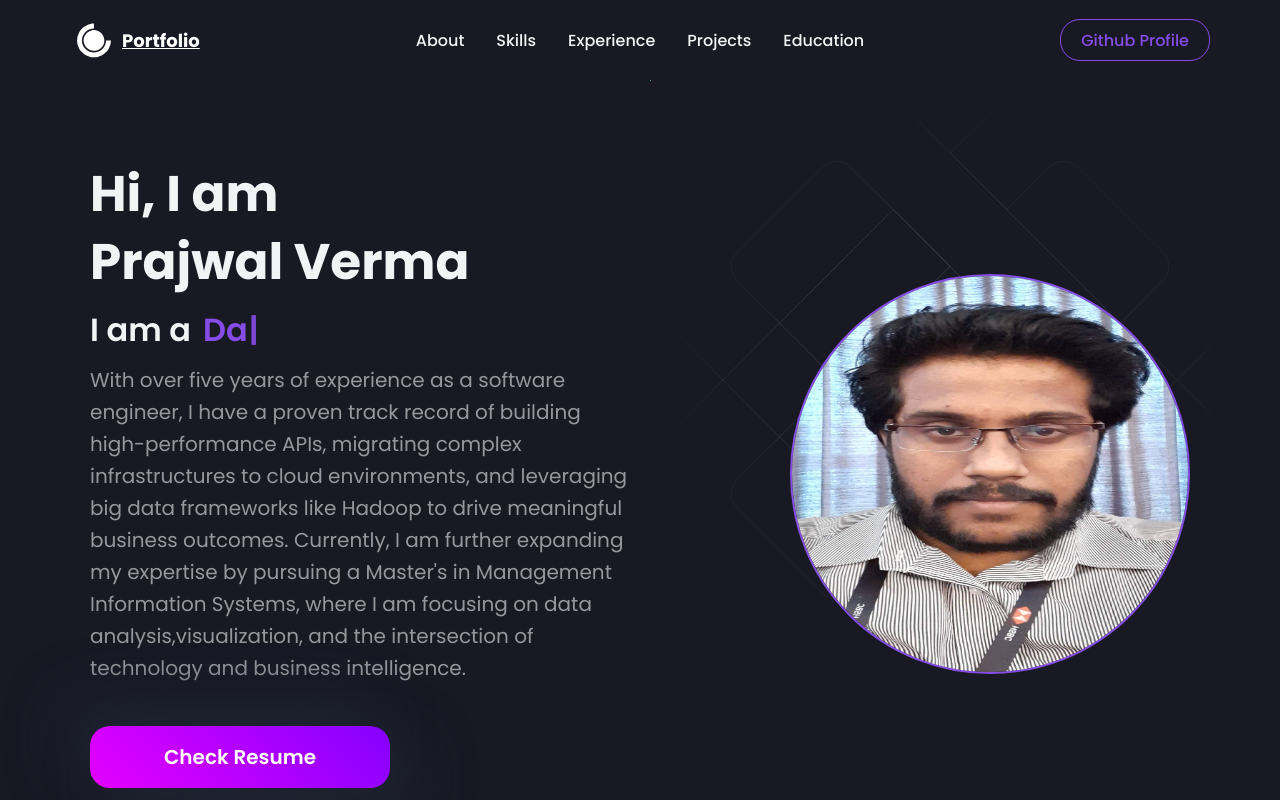
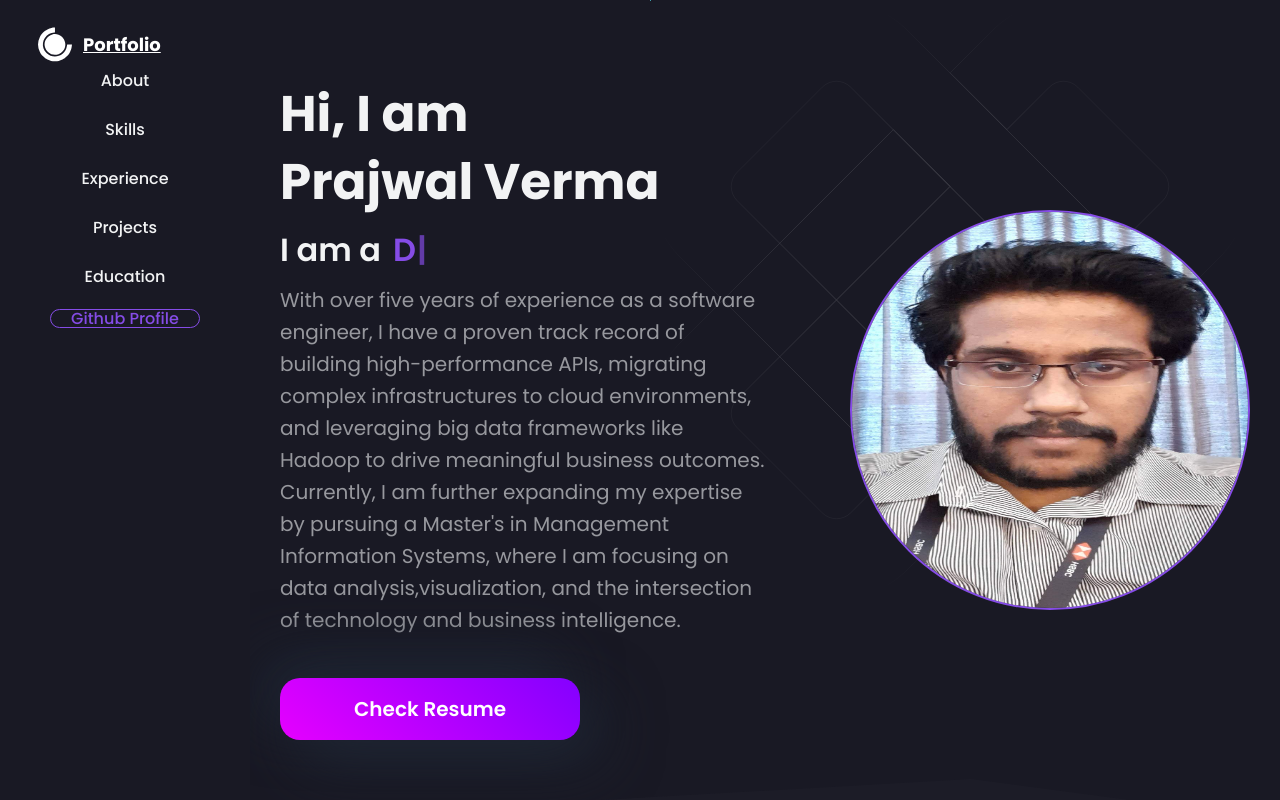
Before and after one commit to prajhverma12/personal-portfolio, a React (Create React App) app: page / in a window 1280 px wide. Shown: the top 800 px of the page. Built offline with nearby package versions, Linux system fonts and the light colour scheme; the HTML template or start-up script is replaced by a standard one.

Commit message:
Navigation Bar Edit

```diff
--- a/src/App.js
+++ b/src/App.js
@@ -34,6 +34,12 @@ const Wrapper = styled.div`
   width: 100%;
   clip-path: polygon(0 0, 100% 0, 100% 100%, 30% 98%, 0 100%);
 `;
+
+const MainContent = styled.div`
+  margin-left: 250px; /* Same width as the Nav */
+  padding: 0px; /* Optional for inner spacing */
+`;
+
 function App() {
   const [darkMode] = useState(true);
   const [openModal, setOpenModal] = useState({ state: false, project: null });
@@ -41,6 +47,7 @@ function App() {
     <ThemeProvider theme={darkMode ? darkTheme : lightTheme}>
       <Router>
         <Navbar />
+        <MainContent>
           <Body>
             <HeroSection />
             <Wrapper>
@@ -57,6 +64,7 @@ function App() {
               <ProjectDetails openModal={openModal} setOpenModal={setOpenModal} />
             )}
           </Body>
+        </MainContent>
       </Router>
     </ThemeProvider>
   );
--- a/src/components/Navbar/NavbarStyledComponent.js
+++ b/src/components/Navbar/NavbarStyledComponent.js
@@ -4,27 +4,25 @@ import styled from "styled-components";
 
 export const Nav = styled.div`
   background-color: ${({ theme }) => theme.card_light};
-  height: 80px;
+  width: 250px;  /* Adjust as needed */
+  height: 100vh;
   display: flex;
+  flex-direction: column;
   align-items: center;
-  justify-content: center;
-  font-size: 1rem;
-  position: sticky;
+  justify-content: start;
+  position: fixed;
   top: 0;
+  left: 0;
   z-index: 10;
-  @media (max-width: 960px) {
-    trastion: 0.8s all ease;
   }
 `;
 export const NavbarContainer = styled.div`
   display: flex;
-  justify-content: space-between;
+  flex-direction: column;
+  justify-content: start;
   align-items: center;
-  height: 60px;
-  z-index: 1;
   width: 100%;
-  padding: 0 24px;
-  max-width: 1200px;
+  padding: 20px 0;
 `;
 
 export const NavLogo = styled(LinkR)`
@@ -44,17 +42,14 @@ export const Span = styled.div`
   font-size: 18px;
 `;
 export const NavItems = styled.ul`
+  display: flex;
+  flex-direction: column;
+  align-items: center;
+  justify-content: start;
+  gap: 24px;
+  list-style: none;
+  padding: 0;
   width: 100%;
-  display: flex;
-  align-items: center;
-  justify-content: center;
-  gap: 32px;
-  padding: 0 6px;
-  list-style: none;
-
-  @media screen and (max-width: 768px) {
-    display: none;
-  }
 `;
 
 export const NavLink = styled.a`
@@ -96,15 +91,11 @@ export const GitHubButton = styled.a`
 `;
 
 export const ButtonContainer = styled.div`
-  width: 80%;
-  height: 100%;
+  width: 100%;
   display: flex;
-  justify-content: end;
-  align-items: center;
-  padding: 0 6px;
-  @media screen and (max-width: 768px) {
-    display: none;
-  }
+  justify-content: center;
+  margin-top: auto;
+  padding: 20px 0;
 `;
 
 export const MobileIcon = styled.div`
```
Lines whose indentation alone changed are shown as unchanged.
